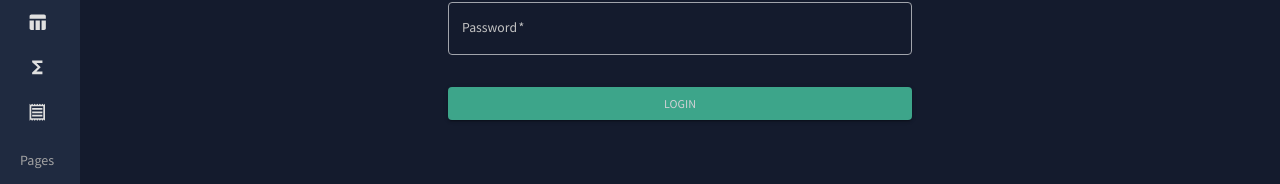
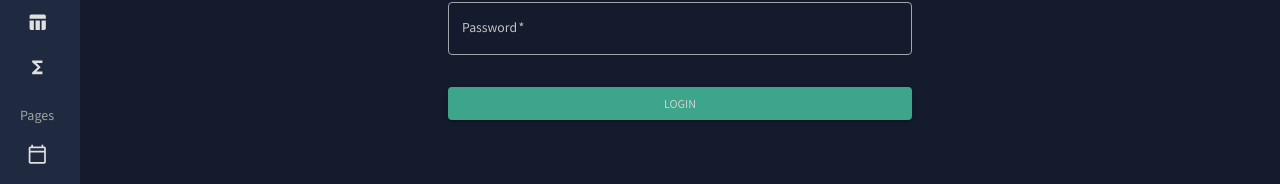
Before and after one commit to Contigo-Shenkar/contigo, a React (Create React App) app in the folder client/: page / in a window 1280 px wide. Shown: the part 263-447 px from the top of the page. Built offline with nearby package versions, Linux system fonts and the light colour scheme; sample sign-in values are in the browser's storage; a web font is replaced by a local one.

Commit message:
remove medicine recommendation - side bar

```diff
--- a/client/src/components/global/sideBar.jsx
+++ b/client/src/components/global/sideBar.jsx
@@ -162,13 +162,7 @@ const Sidebar = () => {
               selected={selected}
               setSelected={setSelected}
             />
-            <Item
-              title="Medicine Recommendation"
-              to="/invoices"
-              icon={<ReceiptOutlinedIcon />}
-              selected={selected}
-              setSelected={setSelected}
-            />
+
 
             <Typography
               variant="h6"
```
